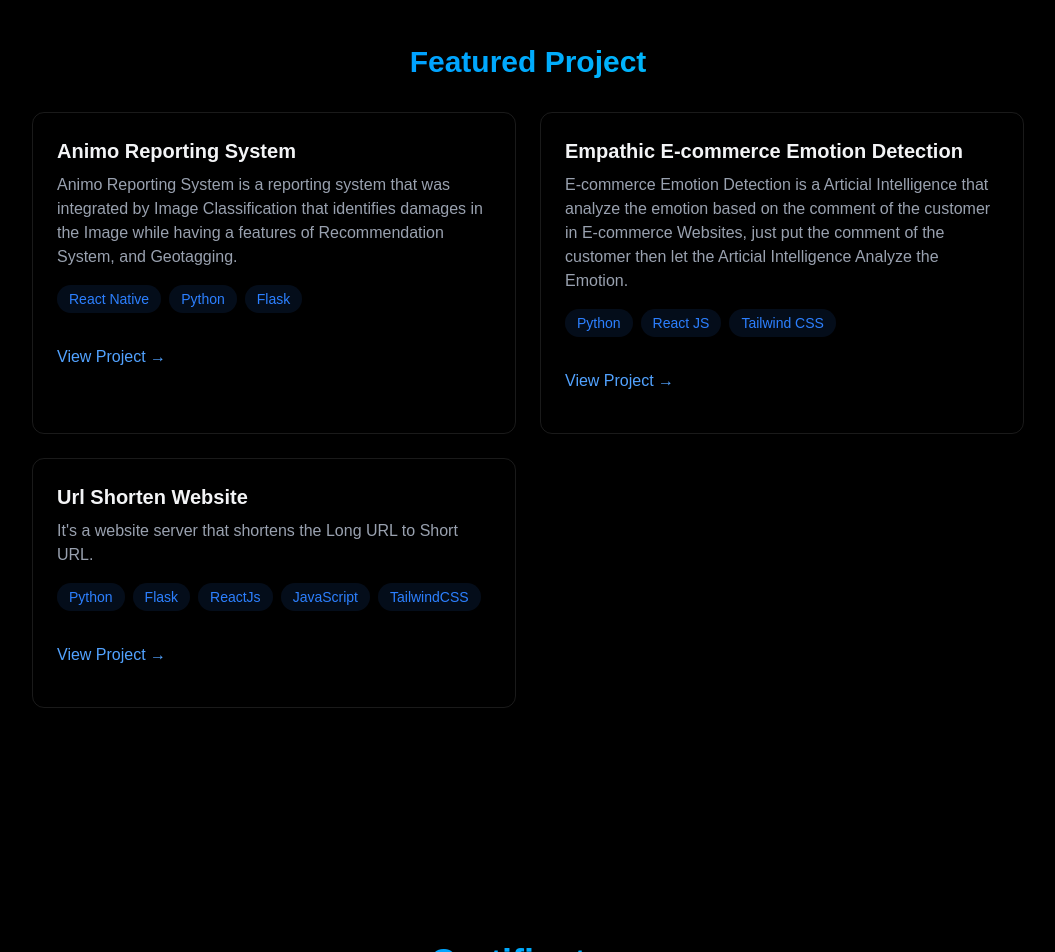
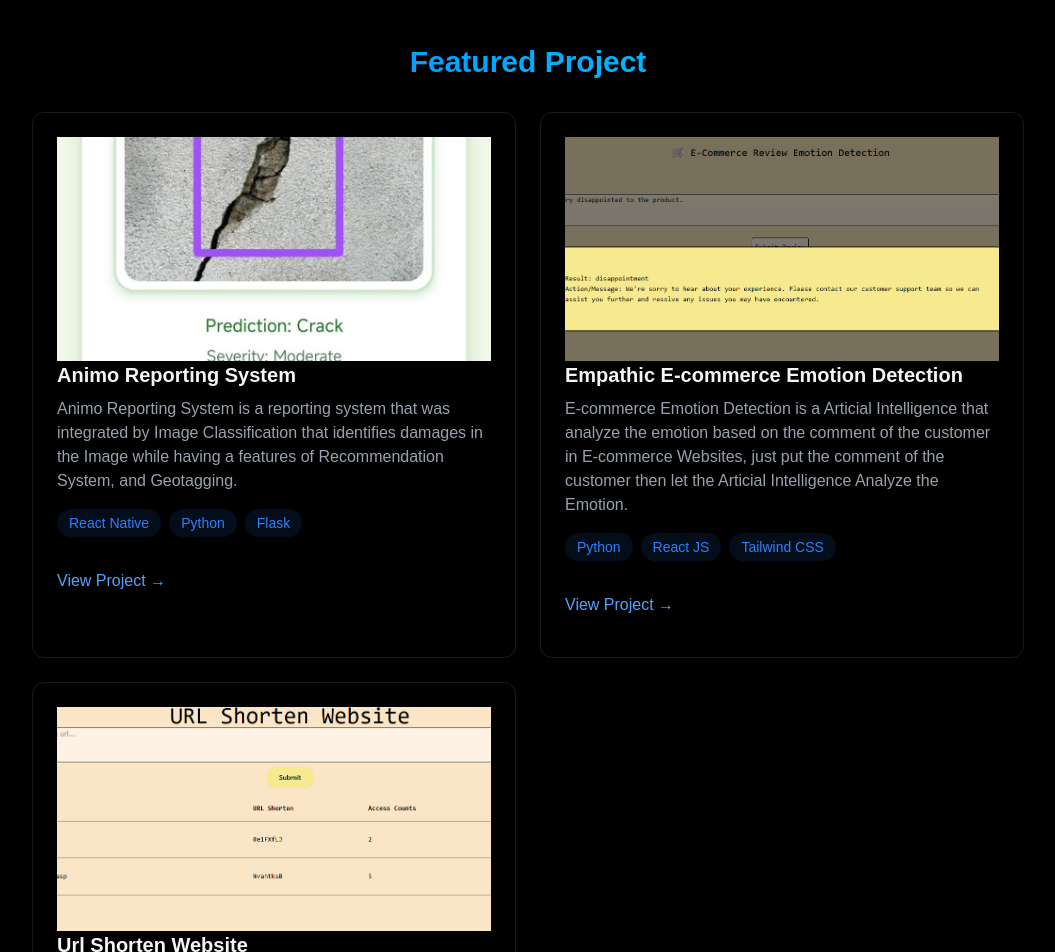
Before and after one commit to Femryx/Portfolio_Website, a React (Vite) app: page / in a window 1280 px wide. Shown: the part 2020-2972 px from the top of the page, without its empty margins (112-1167 px from the left). Built offline with nearby package versions, Linux system fonts and the light colour scheme.

Commit message:
Portfolio_v3

```diff
--- a/src/components/sections/Project.jsx
+++ b/src/components/sections/Project.jsx
@@ -1,4 +1,7 @@
 import { RevealOnScroll } from "../RevealOnScroll"
+import animo from '../images/animo_reporting.jpg'
+import shopping from '../images/reviews.png'
+import url from '../images/url.png'
 export const Projects = () =>{
     return <section id="project" className = "min-h-screen flex items-center justify-center py-20">
         <RevealOnScroll>
@@ -6,6 +9,13 @@ export const Projects = () =>{
             <h2 className = "text-3xl font-bold mb-8 bg-linear-to-r from-blue-500 to-cyan-400 bg-clip-text text-transparent text-center">Featured Project</h2>
             <div className = "grid grid-cols-1 md:grid-cols-2 gap-6">
                 <div className = "p-6 rounded-xl border border-white/10 hover:-translate-y-1 hover:border-blue-500/30 hover:shadow-[0_2px_8px_rgba(59,130,2246,0.2)] transition">
+
+                    <img
+                        src = {animo}
+                        alt = "Animo_Reporting"
+                        className = "w-full h-56 object-cover"
+                    />
+
                     <h3 className = "text-xl font-bold mb-2">Animo Reporting System</h3>
                     <p className = "text-gray-400 mb-4">
                         Animo Reporting System is a reporting system that was integrated by Image Classification that identifies damages in the Image while having a features of Recommendation System, and Geotagging.
@@ -22,6 +32,13 @@ export const Projects = () =>{
                     </div>
                 </div>
                 <div className = "p-6 rounded-xl border border-white/10 hover:-translate-y-1 hover:border-blue-500/30 hover:shadow-[0_2px_8px_rgba(59,130,2246,0.2)] transition">
+
+                    <img
+                        src = {shopping}
+                        alt = "shopping_review"
+                        className = "w-full h-56 object-cover"
+                    />
+
                     <h3 className = "text-xl font-bold mb-2">Empathic E-commerce Emotion Detection</h3>
                     <p className = "text-gray-400 mb-4">
                         E-commerce Emotion Detection is a Articial Intelligence that analyze the emotion based on the comment of the customer in E-commerce Websites, just put the comment of the customer then let the Articial Intelligence Analyze the Emotion.
@@ -38,6 +55,12 @@ export const Projects = () =>{
                     </div>
                 </div>
                 <div className = "p-6 rounded-xl border border-white/10 hover:-translate-y-1 hover:border-blue-500/30 hover:shadow-[0_2px_8px_rgba(59,130,2246,0.2)] transition">
+
+                    <img
+                        src = {url}
+                        alt = "url_shorten"
+                        className = "w-full h-56 object-cover"
+                    />
                     <h3 className = "text-xl font-bold mb-2">Url Shorten Website </h3>
                     <p className = "text-gray-400 mb-4">
                         It's a website server that shortens the Long URL to Short URL.
```
Also changed, not shown: src/components/images/reviews.png (added), src/components/images/url.png (added).
